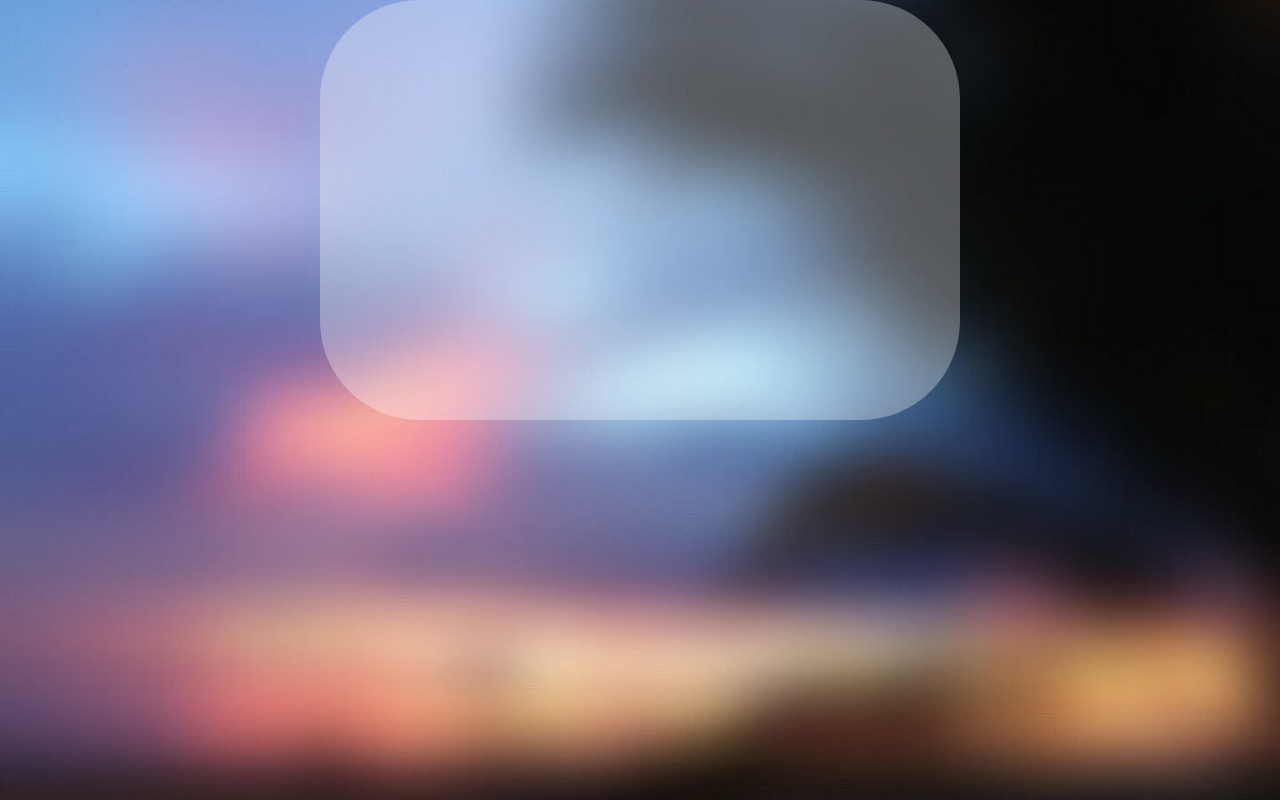
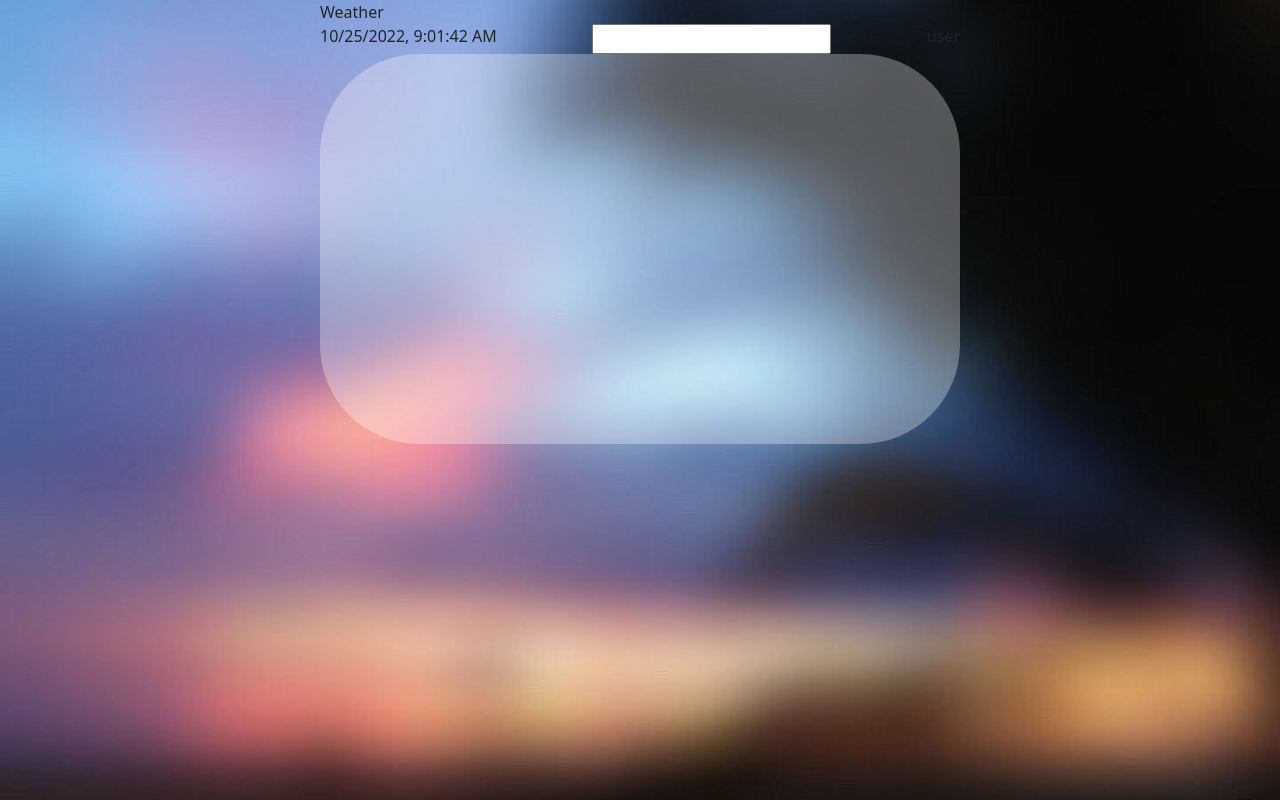
Before and after one commit to Haru-Dashboard/Haru-Dashboard, a React app in the folder frontend/: page / in a window 1280 px wide. Built offline with nearby package versions, Linux system fonts and the light colour scheme; no server answers.

Commit message:
feat: feat basic component's structure

```diff
--- a/frontend/package.json
+++ b/frontend/package.json
@@ -35,6 +35,7 @@
     "@typescript-eslint/parser": "^5.40.1",
     "copy-webpack-plugin": "^11.0.0",
     "css-loader": "^6.7.1",
+    "dotenv-webpack": "^8.0.1",
     "eslint": "^8.25.0",
     "eslint-config-prettier": "^8.5.0",
     "glob": "^8.0.3",
--- a/frontend/src/App.tsx
+++ b/frontend/src/App.tsx
@@ -1,11 +1,21 @@
-import React from "react";
+import React, { useState, useEffect } from 'react';
 // import Container from "react-bootstrap/Container"
-import Dashboard from "./Components/Dashboard";
+import Dashboard from './Components/Dashboard';
+import Basic from './Components/Widgets/Basic';
 
 function App() {
+  const [contentWidth, setContentWidth] = useState(0);
+  useEffect(() => {
+    const screenWidth = window.screen.width;
+    setContentWidth(screenWidth * 0.8);
+  });
+
   return (
     <div className="App">
-      <Dashboard/>
+      <div className="mx-auto" style={{ width: contentWidth }}>
+        <Basic />
+        <Dashboard />
+      </div>
     </div>
   );
 }
--- a/frontend/src/Components/Dashboard/index.tsx
+++ b/frontend/src/Components/Dashboard/index.tsx
@@ -1,27 +1,25 @@
 import React, { useEffect, useState } from 'react';
 
 const DashBoard = () => {
-  const [screenWidth, setScreenWidth] = useState(0)
-  const [screenHeight, setScreenHeight] = useState(0)
+  const [screenHeight, setScreenHeight] = useState(0);
 
-  useEffect(()=>{
-    // full screen width
-    const screenWidth = window.screen.width;
+  useEffect(() => {
     const screenHeight = window.screen.height;
+    setScreenHeight(screenHeight * 0.65);
+  });
 
-    setScreenWidth(screenWidth*0.8)
-    setScreenHeight(screenHeight*0.7)
-  })
-  return (<div className='default-full-bg'>
-    {/*
-      main board
-      - add widget component inside div
-    */}
-    <div className='main-board'
-      style={{height: `${screenHeight}px`, width: `${screenWidth}px`}}>
-
+  return (
+    <div
+      className="main-board w-100"
+      style={{
+        height: `${screenHeight}px`,
+      }}>
+      {/*
+        main board
+        - add widget component inside div
+      */}
     </div>
-  </div>);
+  );
 };
 
 export default DashBoard;
--- /dev/null
+++ b/frontend/src/Components/Widgets/Basic/SearchBar.tsx
@@ -0,0 +1,44 @@
+import React, { useState } from 'react';
+
+const SearchBar = () => {
+  const [query, setQuery] = useState('');
+
+  //TODO
+  // const isURL = (value: string): boolean => {};
+
+  /**
+   * When event.target[0].value is URL, open the page
+   *
+   * When event.target[0].value is query, search query on google
+   * @param e React.FormEvent<HTMLFormElement>
+   *
+   */
+  const onSubmit = (e: React.FormEvent<HTMLFormElement>): void => {
+    const target = e.target as typeof e.target & {
+      '0': { value: string };
+    };
+    const { value } = target[0];
+    // if (isURL(value)) {
+    //   e.preventDefault();
+    //   chrome.tabs.update({ url: value });
+    // }
+  };
+
+  const onChange = (e: React.ChangeEvent<HTMLInputElement>) => {
+    setQuery(e.target.value);
+  };
+
+  return (
+    <div className="search-bar">
+      <form
+        action="http://www.google.com/search"
+        method="get"
+        onSubmit={onSubmit}>
+        {/* Note: GET http://www.google.com/search?q={query} */}
+        <input type="text" onChange={onChange} name="q" value={query} />
+      </form>
+    </div>
+  );
+};
+
+export default SearchBar;
--- /dev/null
+++ b/frontend/src/Components/Widgets/Basic/Time.tsx
@@ -0,0 +1,19 @@
+import React, { useState, useEffect } from 'react';
+
+const Time = () => {
+  const [time, setTime] = useState(new Date().toLocaleString(['en-US']));
+
+  useEffect(() => {
+    const interval = setInterval(
+      () => setTime(new Date().toLocaleString(['en-US'])),
+      1000,
+    );
+    return () => {
+      clearInterval(interval);
+    };
+  }, []);
+
+  return <div className="time">{time}</div>;
+};
+
+export default Time;
--- /dev/null
+++ b/frontend/src/Components/Widgets/Basic/User.tsx
@@ -0,0 +1,7 @@
+import React from 'react';
+
+const User = () => {
+  return <div className="user">user</div>;
+};
+
+export default User;
--- /dev/null
+++ b/frontend/src/Components/Widgets/Basic/Weather.tsx
@@ -0,0 +1,31 @@
+import React, { useEffect } from 'react';
+
+const Weather = () => {
+  const WEATHER_API_KEY = process.env.REACT_APP_WEATHER_API_KEY;
+
+  useEffect(() => {
+    // getWeather();
+  }, []);
+
+  const getWeather = () => {
+    navigator.geolocation.getCurrentPosition(
+      (position) => {
+        const { latitude, longitude } = position.coords;
+        fetch(
+          `https://api.openweathermap.org/data/2.5/weather?lat=${latitude}&lon=${longitude}&appid=${WEATHER_API_KEY}&units=metric`,
+        )
+          .then((res) => res.json())
+          .then((data) => {
+            console.log(data);
+          });
+      },
+      (error) => {
+        console.log(error);
+      },
+    );
+  };
+
+  return <div className="weather">Weather</div>;
+};
+
+export default Weather;
--- /dev/null
+++ b/frontend/src/Components/Widgets/Basic/index.tsx
@@ -0,0 +1,21 @@
+import React from 'react';
+
+import SearchBar from './SearchBar';
+import Time from './Time';
+import User from './User';
+import Weather from './Weather';
+
+const Basic = () => {
+  return (
+    <>
+      <Weather />
+      <div className="d-flex justify-content-between">
+        <Time />
+        <SearchBar />
+        <User />
+      </div>
+    </>
+  );
+};
+
+export default Basic;
--- a/frontend/src/index.css
+++ b/frontend/src/index.css
@@ -5,13 +5,14 @@ html {
   height: 100%;
 }
 
-.default-full-bg {
+.App {
   background-image: url('../public/img/haru-default-bg-1440.png');
   height: 100vh;
   background-position: center;
   background-repeat: no-repeat;
   background-size: cover;
 }
+
 .main-board {
   background-color: rgb(256, 256, 256, 0.3);
   margin: auto;
@@ -26,7 +27,7 @@ html {
   height: 80%;
 }
 .w-100 {
-  height: 100%;
+  width: 100%;
 }
 .w-70 {
   width: 70%;
--- a/frontend/src/index.tsx
+++ b/frontend/src/index.tsx
@@ -1,7 +1,7 @@
 import React from 'react';
 import ReactDOM from 'react-dom/client';
 import './index.css';
-import 'bootstrap/dist/css/bootstrap.min.css'
+import 'bootstrap/dist/css/bootstrap.min.css';
 import App from './App';
 
 const root = ReactDOM.createRoot(
--- a/frontend/webpack/webpack.common.js
+++ b/frontend/webpack/webpack.common.js
@@ -2,6 +2,7 @@ const webpack = require("webpack");
 const path = require("path");
 const CopyPlugin = require("copy-webpack-plugin");
 const srcDir = path.join(__dirname, "..", "src");
+const Dotenv = require("dotenv-webpack");
 
 module.exports = {
   entry: {
@@ -42,5 +43,8 @@ module.exports = {
       patterns: [{ from: ".", to: "../", context: "public" }],
       options: {},
     }),
+    new Dotenv({
+      systemvars: true,
+    }),
   ],
 };
```
Also changed, not shown: frontend/public/manifest.json, 2 other files (tests, documents, lock files or other folders).
